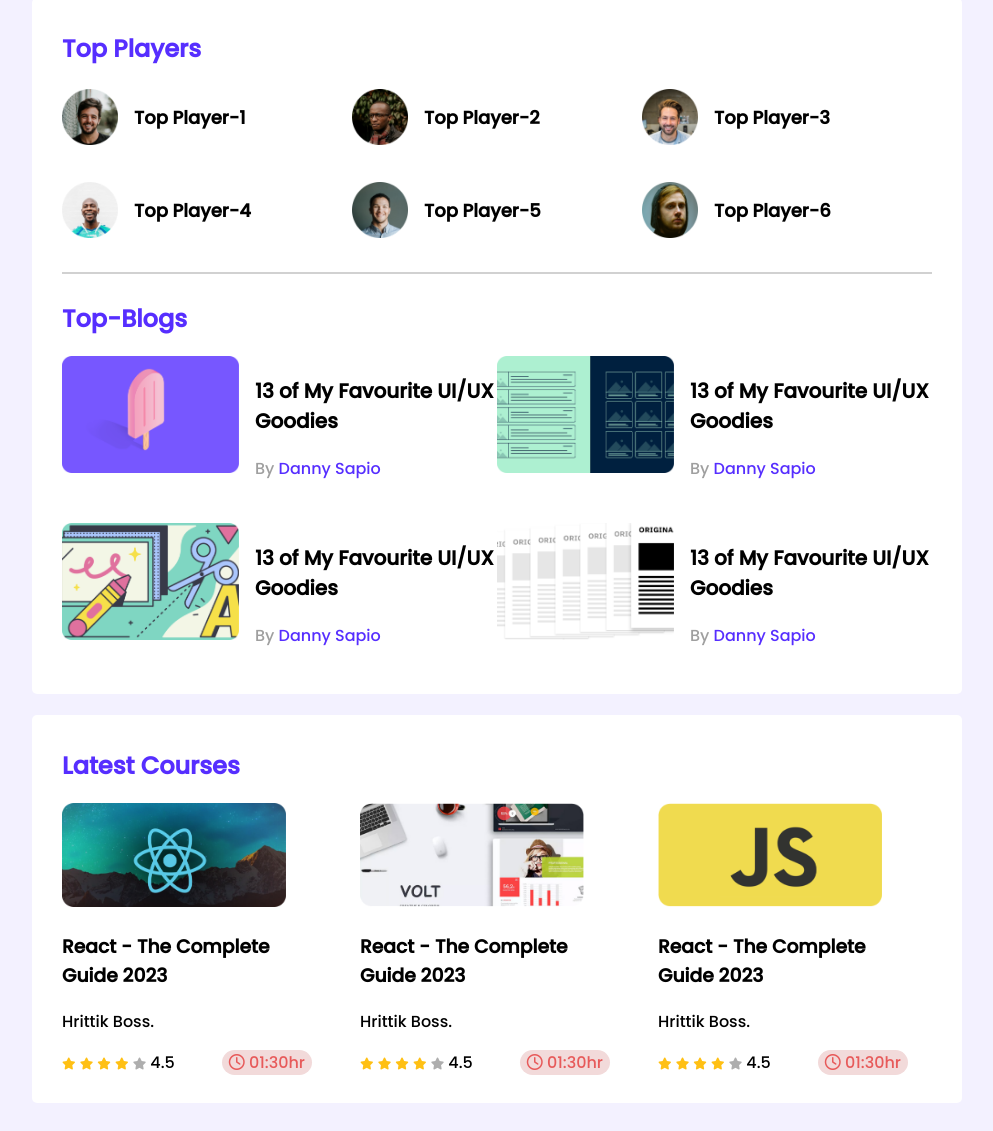
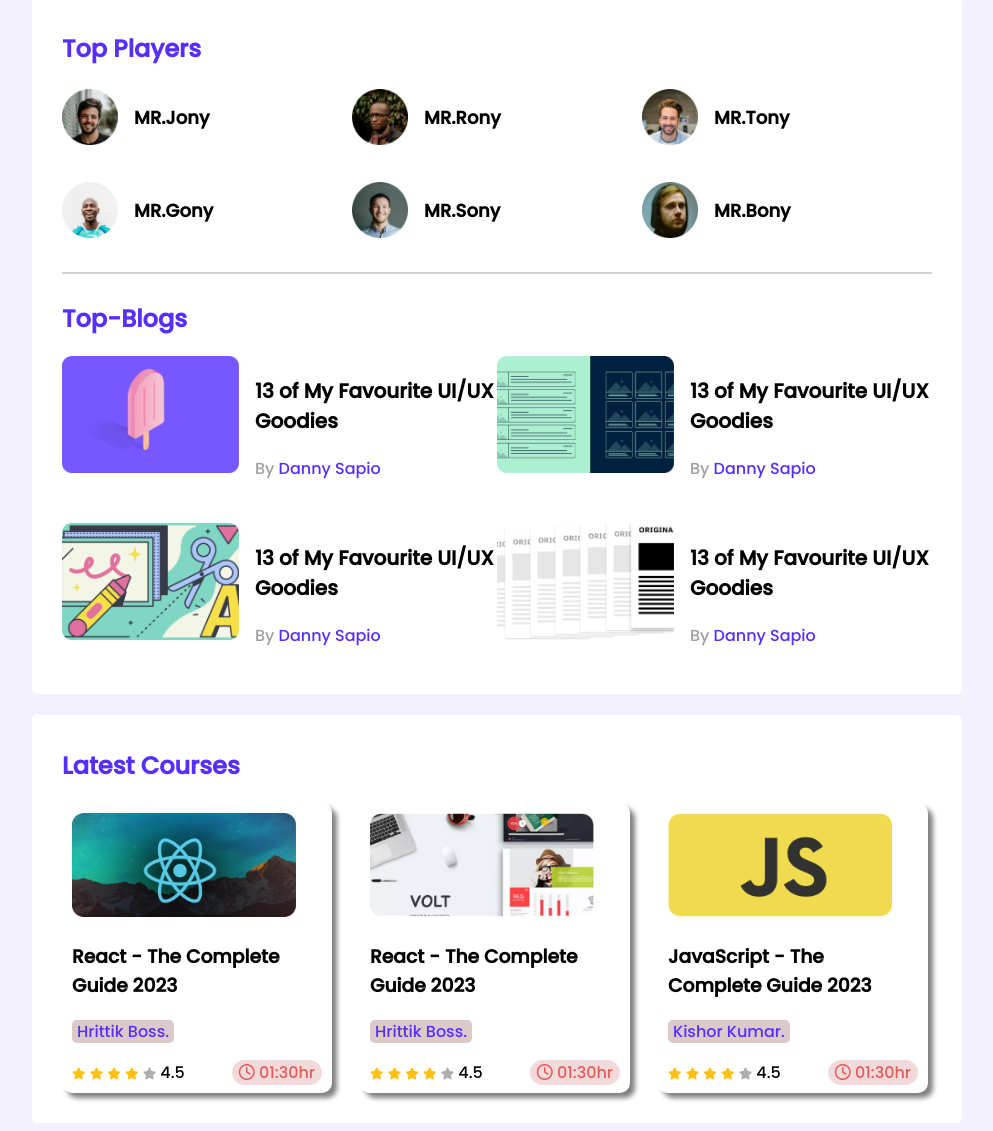
Before and after one commit to nirobkishor/leader-board-css3, a plain HTML site: page index.html in a window 1280 px wide. Shown: the part 31-1162 px from the top of the page, without its empty margins (143-1136 px from the left). Drawn offline with Linux system fonts and the light colour scheme.

Commit message:
anchor-added

```diff
--- a/index.html
+++ b/index.html
@@ -27,27 +27,27 @@
                     <!-- .player*6>img[src="images/players/player-$.png"]+h3{Top Player-$} -->
                     <div class="player">
                         <img src="images/players/player-1.png" alt="">
-                        <h3 class="player-name">Top Player-1</h3>
+                        <h3 class="player-name">MR.Jony</h3>
                     </div>
                     <div class="player">
                         <img src="images/players/player-2.png" alt="">
-                        <h3 class="player-name">Top Player-2</h3>
+                        <h3 class="player-name">MR.Rony</h3>
                     </div>
                     <div class="player">
                         <img src="images/players/player-3.png" alt="">
-                        <h3 class="player-name">Top Player-3</h3>
+                        <h3 class="player-name">MR.Tony</h3>
                     </div>
                     <div class="player">
                         <img src="images/players/player-4.png" alt="">
-                        <h3 class="player-name">Top Player-4</h3>
+                        <h3 class="player-name">MR.Gony</h3>
                     </div>
                     <div class="player">
                         <img src="images/players/player-5.png" alt="">
-                        <h3 class="player-name">Top Player-5</h3>
+                        <h3 class="player-name">MR.Sony</h3>
                     </div>
                     <div class="player">
                         <img src="images/players/player-6.png" alt="">
-                        <h3 class="player-name">Top Player-6</h3>
+                        <h3 class="player-name">MR.Bony</h3>
                     </div>
                 </div>
             </div>
@@ -104,7 +104,9 @@
                     </div>
                     <div class="course-detail">
                         <h3 class="course-title">React - The Complete Guide 2023</h3>
-                        <p class="course-author">Hrittik Boss.</p>
+                        <p class="course-author">
+                            <a href="https://www.facebook.com/hrithik.talukdar.395">Hrittik Boss.</a>
+                        </p>
                         <div class="course-info">
                             <div>
                                 <i class="fa-solid fa-star filled"></i>
@@ -127,7 +129,10 @@
                     </div>
                     <div class="course-detail">
                         <h3 class="course-title">React - The Complete Guide 2023</h3>
-                        <p class="course-author">Hrittik Boss.</p>
+                        <p class="course-author">
+                            <a href="https://www.facebook.com/hrithik.talukdar.395">Hrittik Boss.</a>
+                        </p>
+
                         <div class="course-info">
                             <div>
                                 <i class="fa-solid fa-star filled"></i>
@@ -149,8 +154,10 @@
                         <img src="images/courses/course-3.png" alt="">
                     </div>
                     <div class="course-detail">
-                        <h3 class="course-title">React - The Complete Guide 2023</h3>
-                        <p class="course-author">Hrittik Boss.</p>
+                        <h3 class="course-title">JavaScript - The Complete Guide 2023</h3>
+                        <p class="course-author">
+                            <a href="https://www.facebook.com/kishorkumarraj.kishorkumar.31">Kishor Kumar.</a>
+                        </p>
                         <div class="course-info">
                             <div>
                                 <i class="fa-solid fa-star filled"></i>
--- a/styles/style.css
+++ b/styles/style.css
@@ -109,6 +109,17 @@ courses style
 .course {
     width: 250px;
     height: 270px;
+    box-shadow: 5px 5px 5px gray;
+    padding: 10px;
+    border-radius: 10px;
+}
+
+.course-author a {
+    text-decoration: none;
+    background-color: #dccaca;
+    padding: 0px 5px;
+    border-radius: 5px;
+    color: #562eff;
 }
 
 .course-info {
```
